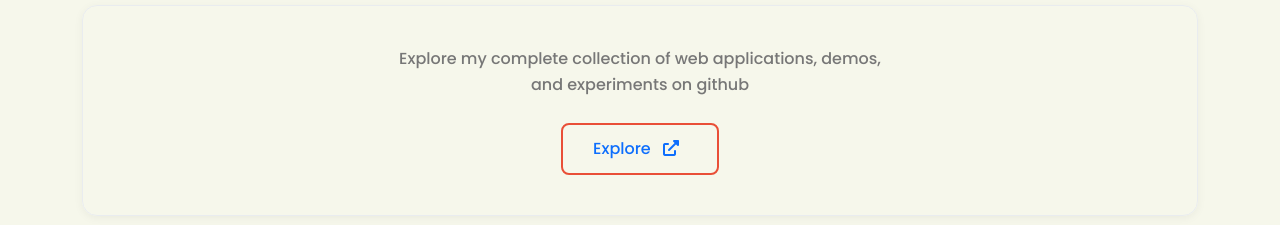
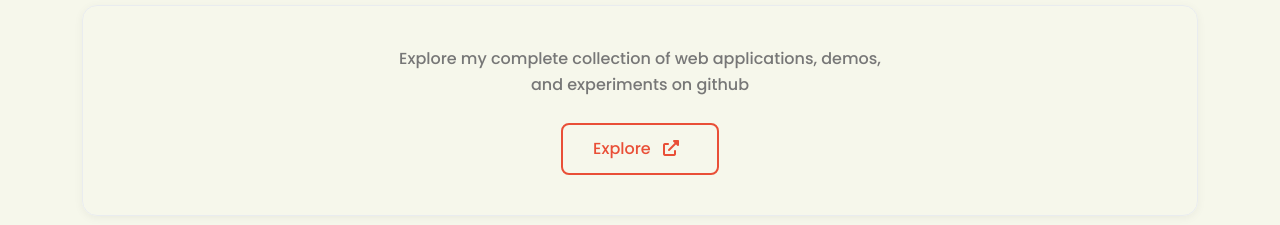
Before and after one commit to shyam-works/shyam, a React (Create React App) app: page /work in a window 1280 px wide. Shown: the part 5220-5445 px from the top of the page. Built offline with nearby package versions, Linux system fonts and the light colour scheme; a web font is replaced by a local one.

Commit message:
Update Work.js

```diff
--- a/src/Work.js
+++ b/src/Work.js
@@ -264,7 +264,7 @@ const Work = () => {
         textDecoration: 'none',
         transition: 'all 0.3s ease',
         border: '2px solid #e94f37',
-
+        color: '#e94f37',
         backgroundColor: 'transparent',
 
       }}
```
